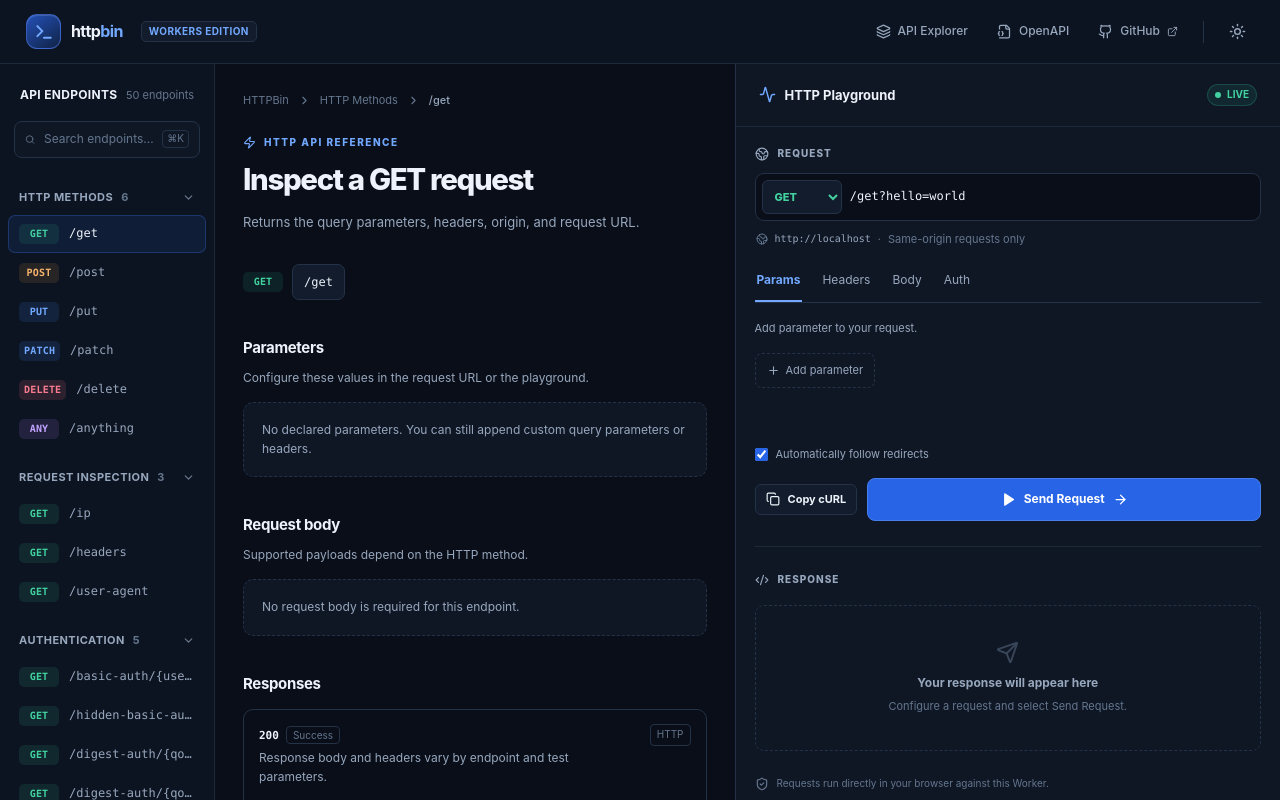
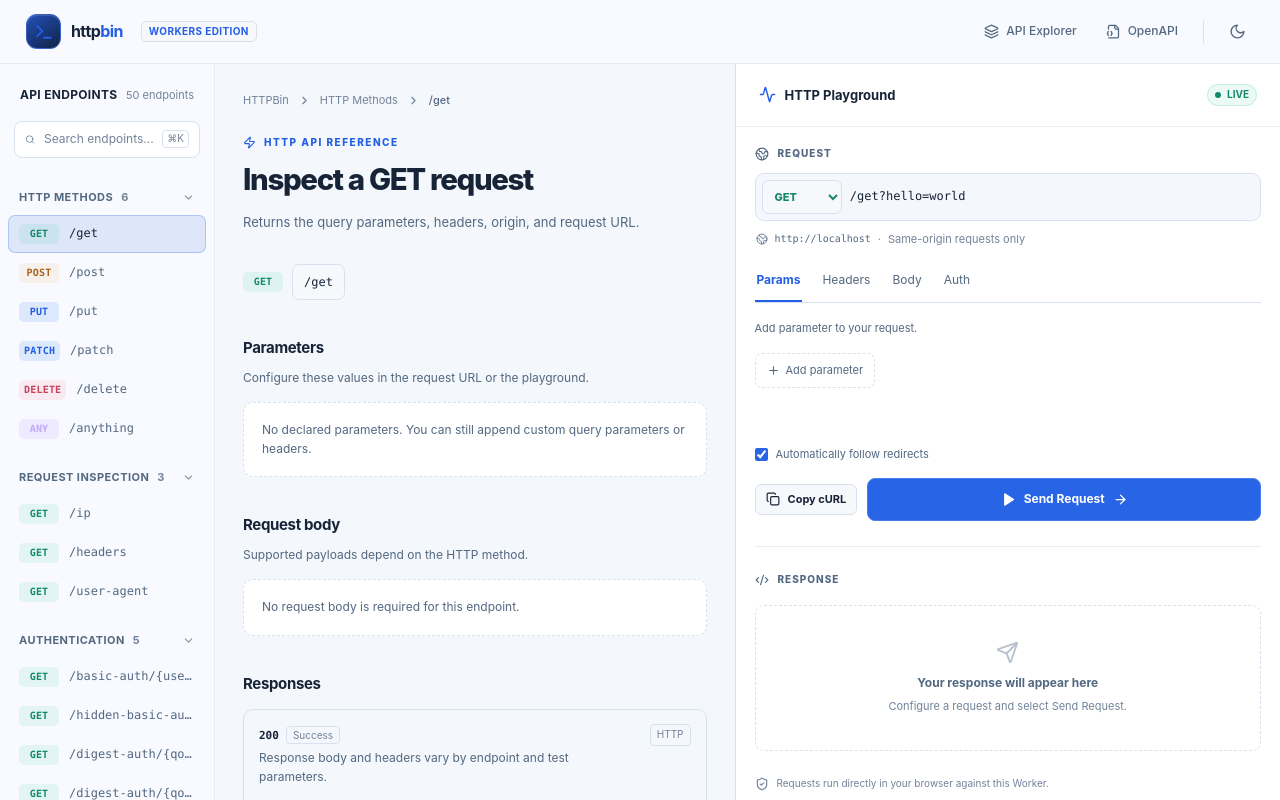
Before and after one commit to roseshot/HTTPBin, a React (Vite) app: page / in a window 1280 px wide. Built offline with nearby package versions, Linux system fonts and the light colour scheme.

Commit message:
fix(ui): follow system theme until manually overridden

```diff
--- a/index.html
+++ b/index.html
@@ -5,6 +5,21 @@
     <meta name="viewport" content="width=device-width, initial-scale=1" />
     <meta name="theme-color" content="#0b101a" />
     <meta name="description" content="HTTPBin for Cloudflare Workers. Explore HTTP endpoints and inspect requests live." />
+    <script>
+      (() => {
+        let preference;
+        try {
+          preference = localStorage.getItem("httpbin-theme");
+        } catch {
+          preference = null;
+        }
+        const theme = preference === "dark" || preference === "light"
+          ? preference
+          : matchMedia("(prefers-color-scheme: dark)").matches ? "dark" : "light";
+        document.documentElement.dataset.theme = theme;
+        document.querySelector('meta[name="theme-color"]').setAttribute("content", theme === "dark" ? "#0b101a" : "#f4f7fb");
+      })();
+    </script>
     <title>HTTPBin — HTTP Request & Response Playground</title>
   </head>
   <body>
--- a/src/App.tsx
+++ b/src/App.tsx
@@ -1,12 +1,25 @@
 import { useCallback, useEffect, useRef, useState } from "react";
 import {
-  Activity, ArrowRight, Check, ChevronDown, ChevronRight, Clock3, Code2, Copy, ExternalLink,
-  FileJson2, Github, Globe2, Info, Layers3, Moon, Play, Plus, RotateCw, Search,
+  Activity, ArrowRight, Check, ChevronDown, ChevronRight, Clock3, Code2, Copy,
+  FileJson2, Globe2, Info, Layers3, Moon, Play, Plus, RotateCw, Search,
   Send, ShieldCheck, Sun, Terminal, Trash2, Zap,
 } from "lucide-react";
 import { endpoints, groups, type Endpoint, type Method } from "../shared/endpoints";
 import { Button } from "./components/ui/button";
 import { TabsList, TabsPanel, TabsRoot, TabsTab } from "./components/ui/tabs";
+
+type Theme = "dark" | "light";
+const THEME_KEY = "httpbin-theme";
+const SYSTEM_DARK_QUERY = "(prefers-color-scheme: dark)";
+
+function savedTheme(): Theme | null {
+  try {
+    const value = localStorage.getItem(THEME_KEY);
+    return value === "dark" || value === "light" ? value : null;
+  } catch {
+    return null;
+  }
+}
 
 type Pair = { id: number; key: string; value: string };
 type RequestTab = "params" | "headers" | "body" | "auth";
@@ -87,7 +100,9 @@ export default function App() {
   const [selected, setSelected] = useState<Endpoint>(initial);
   const [search, setSearch] = useState("");
   const [closedGroups, setClosedGroups] = useState<string[]>([]);
-  const [theme, setTheme] = useState<"dark" | "light">(() => localStorage.getItem("httpbin-theme") === "light" ? "light" : "dark");
+  const [themeOverride, setThemeOverride] = useState<Theme | null>(savedTheme);
+  const [systemTheme, setSystemTheme] = useState<Theme>(() => window.matchMedia(SYSTEM_DARK_QUERY).matches ? "dark" : "light");
+  const theme = themeOverride ?? systemTheme;
   const [path, setPath] = useState(pathFor(initial));
   const [method, setMethod] = useState<Method>(initial.method === "ANY" ? "GET" : initial.method);
   const [requestTab, setRequestTab] = useState<RequestTab>("params");
@@ -112,8 +127,30 @@ export default function App() {
 
   useEffect(() => {
     document.documentElement.dataset.theme = theme;
-    localStorage.setItem("httpbin-theme", theme);
+    document.querySelector('meta[name="theme-color"]')?.setAttribute("content", theme === "dark" ? "#0b101a" : "#f4f7fb");
   }, [theme]);
+  useEffect(() => {
+    const media = window.matchMedia(SYSTEM_DARK_QUERY);
+    const onChange = (event: MediaQueryListEvent) => setSystemTheme(event.matches ? "dark" : "light");
+    media.addEventListener("change", onChange);
+    return () => media.removeEventListener("change", onChange);
+  }, []);
+  useEffect(() => {
+    const onStorage = (event: StorageEvent) => {
+      if (event.key === THEME_KEY || event.key === null) setThemeOverride(savedTheme());
+    };
+    window.addEventListener("storage", onStorage);
+    return () => window.removeEventListener("storage", onStorage);
+  }, []);
+  const toggleTheme = () => {
+    const nextTheme = theme === "dark" ? "light" : "dark";
+    setThemeOverride(nextTheme);
+    try {
+      localStorage.setItem(THEME_KEY, nextTheme);
+    } catch {
+      // Continue with the in-memory theme when storage is unavailable.
+    }
+  };
   useEffect(() => () => { abortOnUnmount.current?.abort(); }, []);
   useEffect(() => {
     function onKeydown(event: KeyboardEvent) {
@@ -260,9 +297,8 @@ export default function App() {
       <nav className="topbar-right" aria-label="Site navigation">
         <a className="top-link" href="/docs"><Layers3 size={15} /><span>API Explorer</span></a>
         <a className="top-link" href="/openapi.json" target="_blank" rel="noreferrer"><FileJson2 size={15} /><span>OpenAPI</span></a>
-        <a className="top-link" href="https://github.com/roseshot/HTTPBin" target="_blank" rel="noreferrer"><Github size={15} /><span>GitHub</span><ExternalLink size={11} /></a>
         <span className="top-divider" />
-        <button className="icon-button" aria-label={theme === "dark" ? "Switch to light mode" : "Switch to dark mode"} onClick={() => setTheme(theme === "dark" ? "light" : "dark")}>{theme === "dark" ? <Sun size={17} /> : <Moon size={17} />}</button>
+        <button className="icon-button" aria-label={theme === "dark" ? "Switch to light mode" : "Switch to dark mode"} onClick={toggleTheme}>{theme === "dark" ? <Sun size={17} /> : <Moon size={17} />}</button>
       </nav>
     </header>
     <main className="workspace">
```
